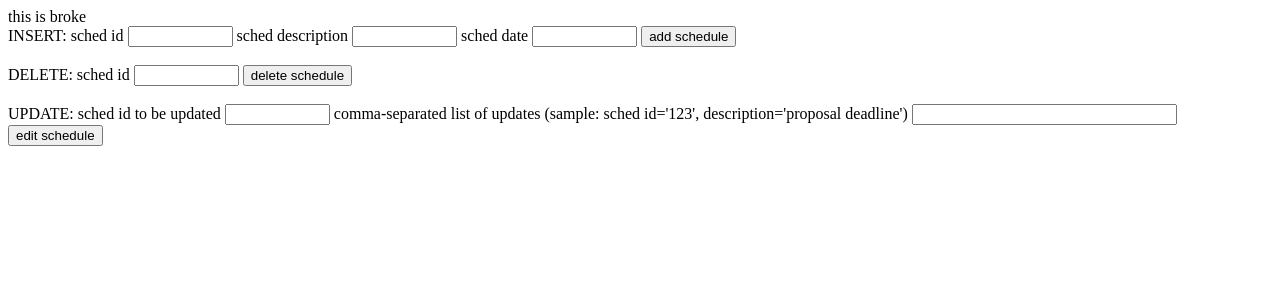
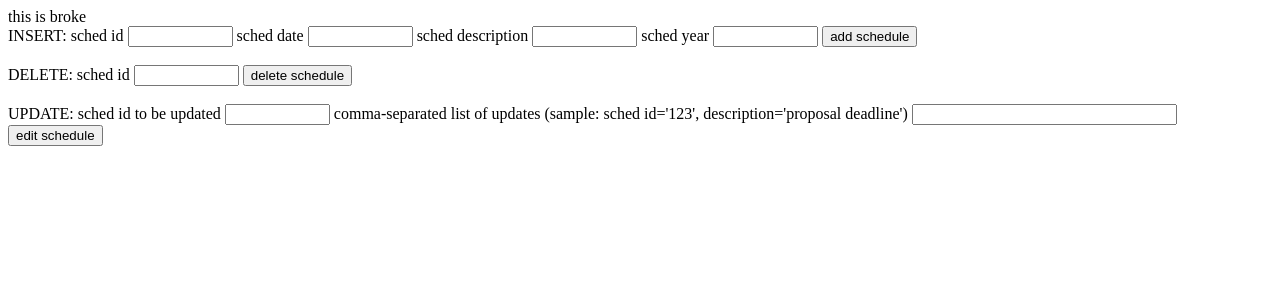
Before and after one commit to trschlomer/chemecar, a Django app: page /chemecardb/scheduling/ in a window 1280 px wide. Shown: the top 300 px of the page. Run offline with Django 3.2, Linux system fonts and the light colour scheme; data that the repository does not hold is empty; some libraries are stand-ins or nearby versions.

Commit message:
erty
blkah

```diff
--- a/chemecardb/models.py
+++ b/chemecardb/models.py
@@ -25,8 +25,8 @@ def update_mem(id, update):
 
 def insert_sched(id, date, description, year):
     with connection.cursor() as cursor:
-        cursor.execute("INSERT INTO SCHEDULING VALUES({},'{}', '{}', {})".format(id, description,
-        year))
+        cursor.execute("INSERT INTO SCHEDULING VALUES({},'{}', '{}', {})".format(id, date,
+        description, year))
 
 def delete_sched(id):
     with connection.cursor() as cursor:
--- a/chemecardb/templates/chemecardb/scheduling.html
+++ b/chemecardb/templates/chemecardb/scheduling.html
@@ -33,10 +33,13 @@
             {% csrf_token %}
             INSERT: sched id
             <input type="text" name="textfield0" size="10">
+            sched date
+            <input type="text" name="textfield1" size="10">
             sched description
-            <input type="text" name="textfield1" size="10">
-            sched date
             <input type="text" name="textfield2" size="10">
+                sched year
+                <input type="text" name="textfield3" size="10">
+
             <button type="submit">add schedule</button>
         </form>
 
--- a/chemecardb/views.py
+++ b/chemecardb/views.py
@@ -147,13 +147,14 @@ def scheduling(request):
 def insertsched(request):
     if request.method == 'POST':
         sched_id = request.POST.get('textfield0', None)
-        description = request.POST.get('textfield1', None)
-        date = request.POST.get('textfield2', None)
+        date = request.POST.get('textfield1', None)
+        description = request.POST.get('textfield2', None)
+        year = request.POST.get('textfield3',None)
         try:
-           insert_sched(sched_id, description, date)
-           table = select_all('schedule')
+           insert_sched(sched_id, date, description, year)
+           table = select_all('scheduling')
            return render(request,'chemecardb/scheduling.html', {'scheds':table})
-        except (IntegrityError, OperationalError, ProgrammingError):
+        except (ProgrammingError,IntegrityError, OperationalError):
             return HttpResponse("something went wrong! please hit the back button and try again...")
     else:
         return render(request, 'chemecardb/scheduling.html')
@@ -176,9 +177,9 @@ def updatesched(request):
         update_text = request.POST.get('textfield8', None)
         try:
            update_sched(sched_id, update_text)
-           table = select_all('members')
+           table = select_all('scheduling')
            return render(request,'chemecardb/scheduling.html', {'sched':table})
-        except (IntegrityError, OperationalError, ProgrammingError):
+        except (IntegrityError):
             return HttpResponse("something went wrong! please hit the back button and try again...")
     else:
         return render(request, 'chemecardb/scheduling.html')
```
